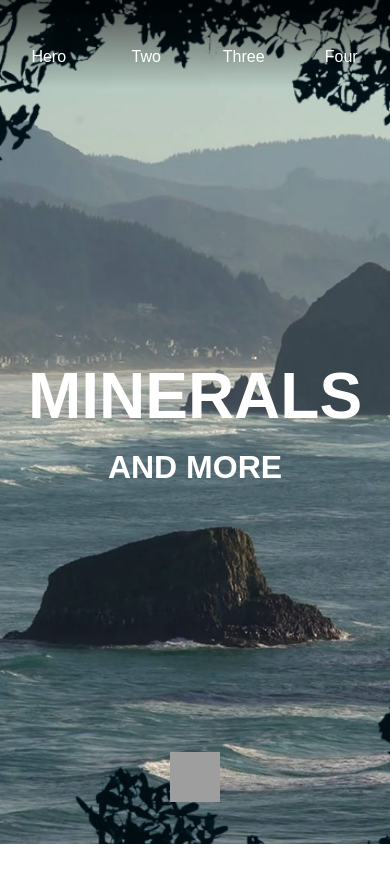
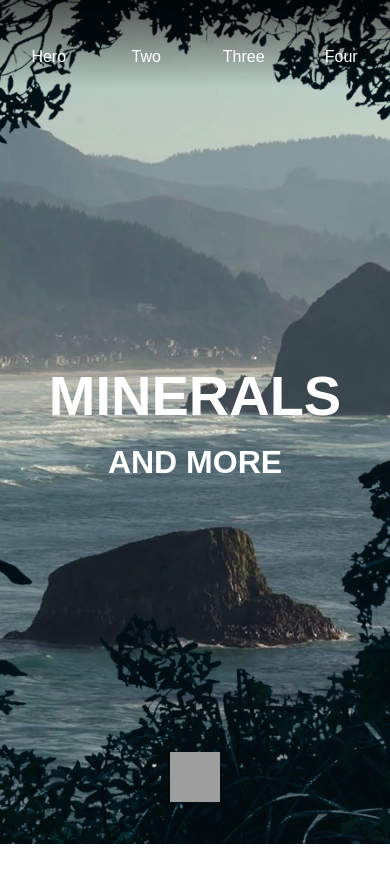
Before and after one commit to nikremenskovs/minerals-deployment, a Vue app: page / in a window 390 px wide. Shown: the top 882 px of the page. Built offline with nearby package versions, Linux system fonts and the light colour scheme; grey boxes are pictures that could not be loaded.

Commit message:
Minor tweaks
-Adjust foreground so there is more of it initially in the viewport for more immersive effect
-Fix squashed text bug on mobile res

```diff
--- a/src/components/hero/HeroSectionBackground.vue
+++ b/src/components/hero/HeroSectionBackground.vue
@@ -43,7 +43,7 @@ function backgroundAnimation() {
         scrub: 0.5,
         toggleActions: "restart none none reverse",
       },
-      scale: 1.7,
+      scale: 2,
     }
   );
   gsap.fromTo(
@@ -100,7 +100,7 @@ onUnmounted(() => {
 }
 
 .foreground {
-  @include positioning(absolute, 100%, 150vh);
+  @include positioning(absolute, 100%, 120vh);
   background-image: v-bind(foregroundImg);
   background-size: cover;
   background-repeat: no-repeat;
--- a/src/components/hero/HeroSectionText.vue
+++ b/src/components/hero/HeroSectionText.vue
@@ -70,7 +70,7 @@ function textAnimation() {
 
   gsap.fromTo(
     ".info__description",
-    { y: 50, x: "-50%" },
+    { y: 200 },
     {
       scrollTrigger: {
         trigger: ".background",
@@ -79,7 +79,7 @@ function textAnimation() {
         scrub: 0.5,
         toggleActions: "restart none none reverse",
       },
-      y: -150,
+      y: -20,
     }
   );
 }
@@ -103,7 +103,7 @@ onUnmounted(() => {
   transform: translate(-50%, -50%);
 
   &__heading {
-    font-size: 4rem;
+    font-size: 3.5rem;
     margin: 0 0 1rem 0;
   }
 
@@ -119,11 +119,13 @@ onUnmounted(() => {
   position: absolute;
   left: 50%;
   top: 50%;
+  transform: translate(-50%, -50%);
+  width: 75%;
+  max-width: 700px;
 
   &__heading {
     text-transform: capitalize;
     font-size: 3rem;
-    transform: translate(-50%, -250%);
   }
 }
 </style>
```
